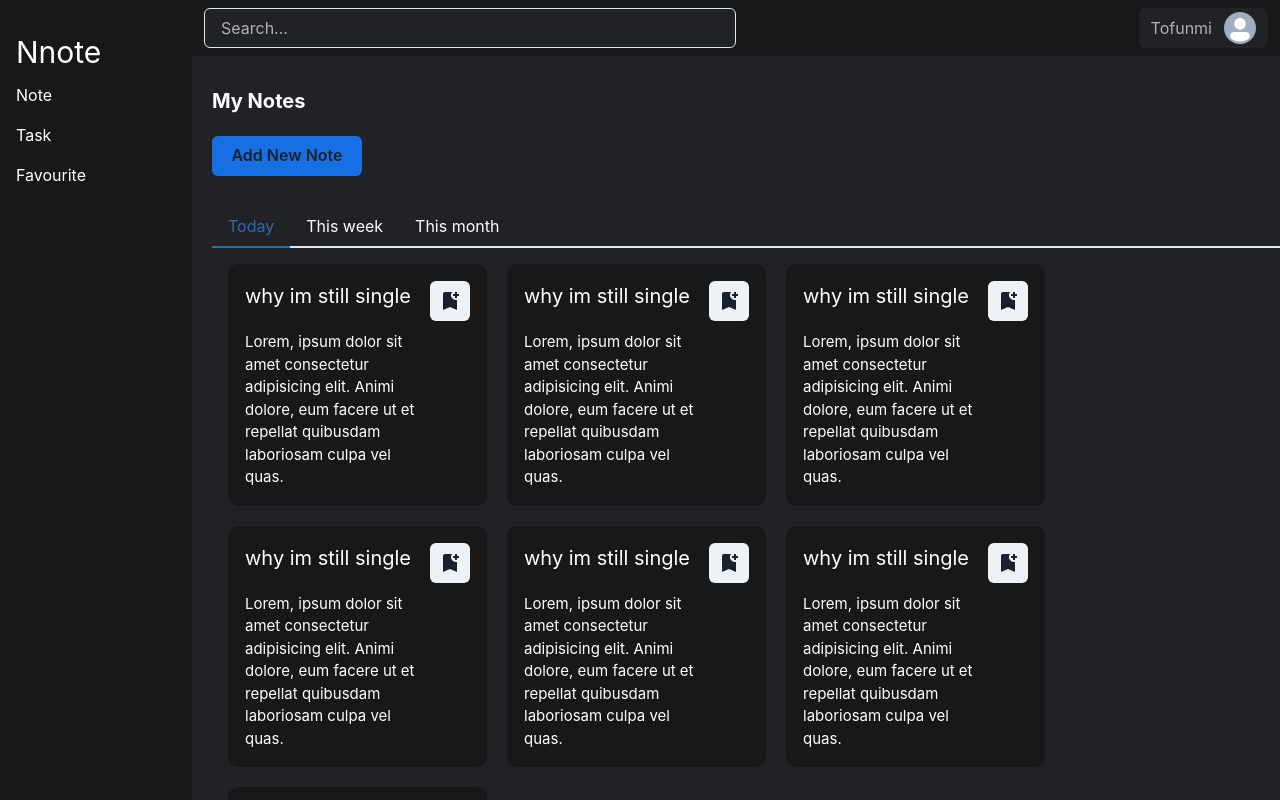
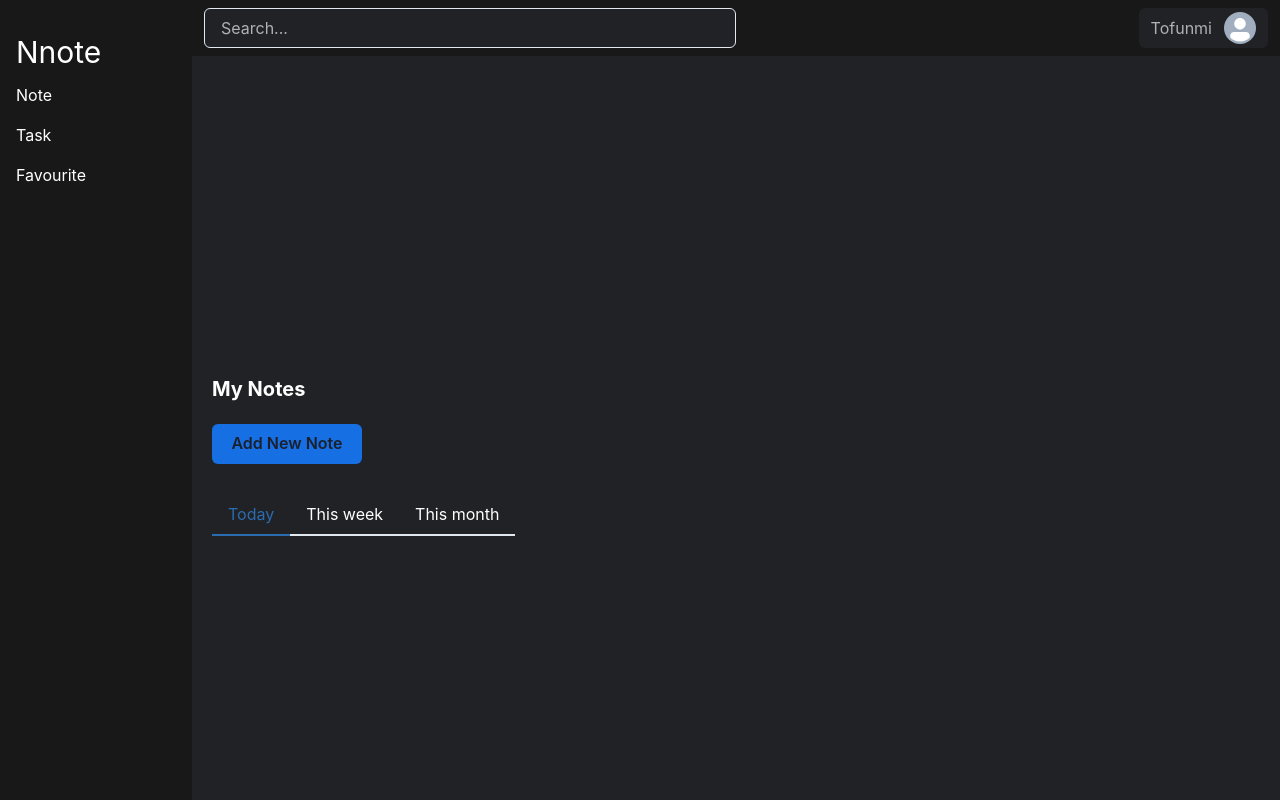
Before and after one commit to devtofunmi/Nnote, a React (Vite) app: page /dashboard in a window 1280 px wide. Shown: the top 800 px of the page. Built offline with nearby package versions, Linux system fonts and the light colour scheme.

Commit message:
pass the note and note content  to a state

```diff
--- a/src/components/Main.jsx
+++ b/src/components/Main.jsx
@@ -1,6 +1,7 @@
 import React, { useState } from "react";
 
 import {
+  Box,
   Button,
   Flex,
   Tab,
@@ -9,18 +10,57 @@ import {
   TabPanels,
   Tabs,
   Text,
+  useToast,
 } from "@chakra-ui/react";
 import AddNote from "../components/AddNote";
 import NoteCard from "./NoteCard";
+import { MdBookmarkAdd } from "react-icons/md";
 
 const Main = () => {
   const [showAddNewNotePopup, setShowAddNewNotePopup] = useState(false);
   const closePopup = () => {
     setShowAddNewNotePopup(false);
   };
+  const [newNote, setNewNote] = useState([]);
+  const toast = useToast();
+  const showError = (message) => {
+    toast({
+      description: message,
+      status: "error",
+      duration: 2000,
+      isClosable: true,
+    });
+  };
+  const addNewNote = (title, content, date) => {
+    if (!title) {
+      showError("enter title");
+    } else if (!content) {
+      showError("enter note content");
+    } else {
+      toast({
+        description: "Note added successfully",
+        status: "success",
+        duration: 1500,
+        isClosable: true,
+      });
+    }
+
+    const note = {
+      title,
+      content,
+      date,
+    };
+    console.log(note);
+    setNewNote([...newNote, note]);
+  };
+
   return (
     <>
-      <AddNote isOpen={showAddNewNotePopup} closePopup={closePopup} />
+      <AddNote
+        isOpen={showAddNewNotePopup}
+        closePopup={closePopup}
+        addNewNote={addNewNote}
+      />
       <Flex direction={"column"} justifyContent={"center"}>
         <Text fontSize={"20px"} fontWeight={"bold"} mt={"30px"}>
           My Notes
@@ -43,30 +83,38 @@ const Main = () => {
           <TabPanels>
             <TabPanel>
               <Flex gap={"20px"} wrap={"wrap"}>
-                <NoteCard />
-                <NoteCard />
-                <NoteCard />
-                <NoteCard />
-                <NoteCard />
-                <NoteCard />
-                <NoteCard />
+                {newNote.map((note) => (
+                  <Box
+                    width={["90%", "45%", "25%"]}
+                    bg={"#181819"}
+                    p={"17px"}
+                    borderRadius={"10px"}
+                  >
+                    <Flex>
+                      <Box w={"80%"}>
+                        <Text fontSize={["15px", "20px"]}>{note.title}</Text>
+                        <Text mt={5} fontSize={["10px", "15px"]}>
+                          {note.content}
+                        </Text>
+                      </Box>
+                      <Button>
+                        <Text fontSize={"2xl"}>
+                          <MdBookmarkAdd />
+                        </Text>
+                      </Button>
+                    </Flex>
+                  </Box>
+                ))}
               </Flex>
             </TabPanel>
 
             <TabPanel>
               <Flex gap={"20px"} wrap={"wrap"}>
                 <NoteCard />
-                <NoteCard />
-                <NoteCard />
-                <NoteCard />
-                <NoteCard />
               </Flex>
             </TabPanel>
             <TabPanel>
               <Flex gap={"20px"} wrap={"wrap"}>
-                <NoteCard />
-                <NoteCard />
-                <NoteCard />
                 <NoteCard />
               </Flex>
             </TabPanel>
```
